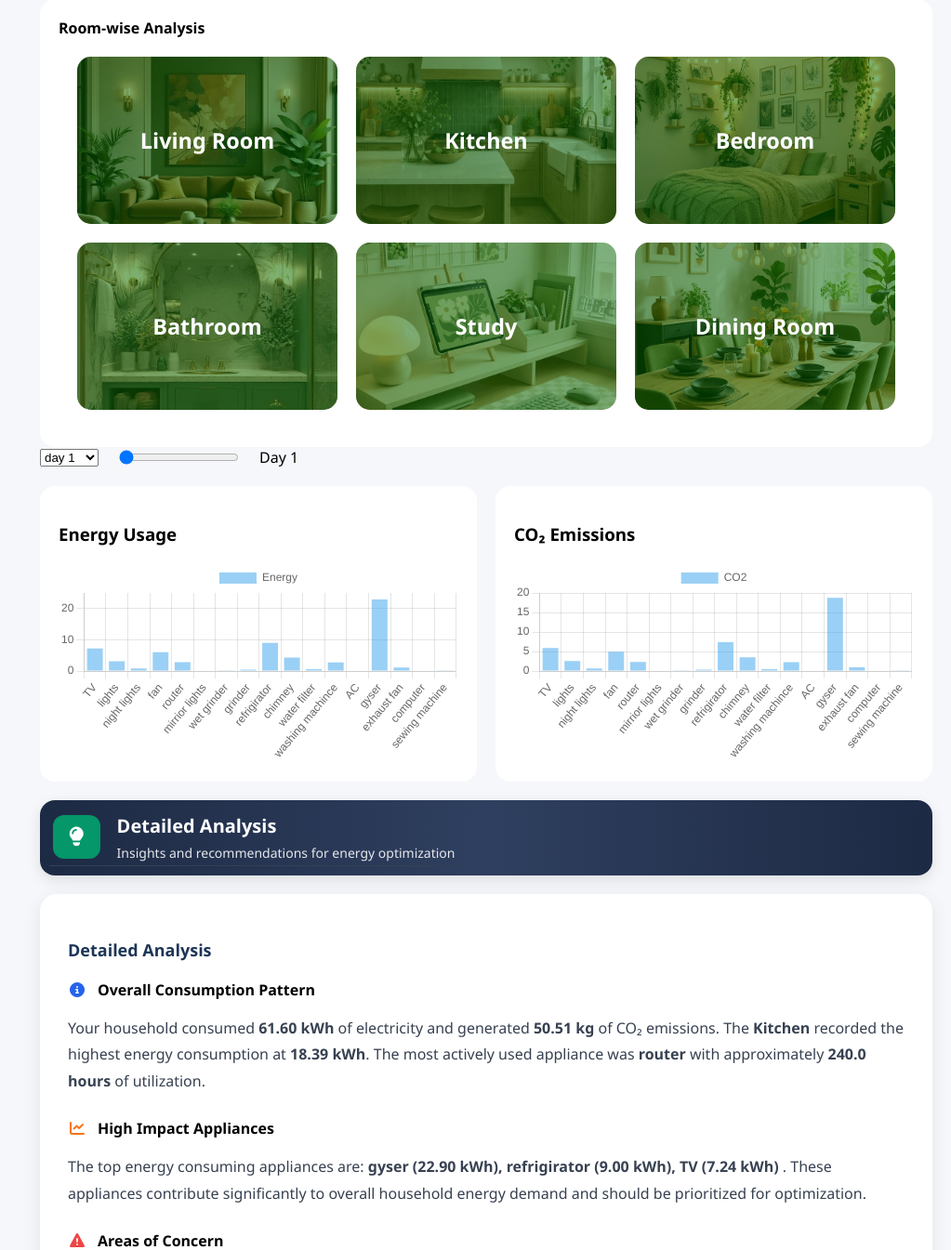
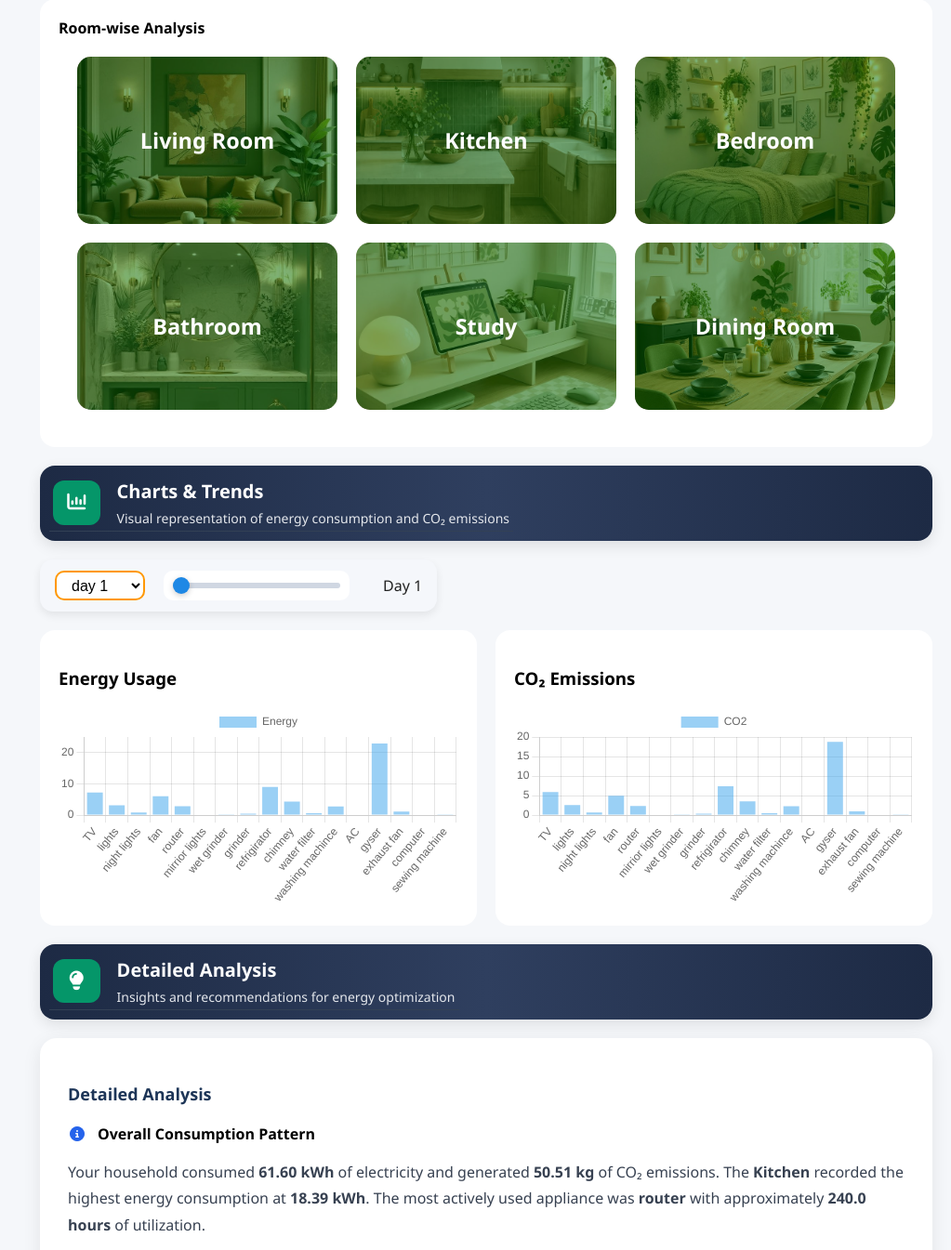
Before and after one commit to ivyflorence685/energy-carbon-app, a Flask app: page / in a window 1280 px wide. Shown: the part 924-2269 px from the top of the page at 93% size, without its empty margins (257-1280 px from the left). Run offline with Flask 3, Linux system fonts and the light colour scheme; some libraries are stand-ins or nearby versions.

Commit message:
added header to charts

```diff
--- a/app/frontend/static/css/index.css
+++ b/app/frontend/static/css/index.css
@@ -187,7 +187,63 @@ a{
     gap: 20px;
     align-items: center;
     margin-bottom: 20px;
+    background:#f5f7fb;
+    padding:12px 16px;
+    border-radius:14px;
+    width:fit-content;
+    box-shadow:0 4px 10px rgba(0,0,0,0.08);
 }
+
+/* Dropdown */
+#daySelector{
+    height:32px;
+    border:2px solid #ff9800;
+    border-radius:10px;
+    padding:0 12px;
+    font-size:16px;
+    background:white;
+    outline:none;
+    cursor:pointer;
+}
+
+/* Slider */
+#daySlider{
+    appearance:none;
+    width:180px;
+    height:32px;
+    margin:0;
+    background:white;
+    border-radius:10px;
+    padding:0 10px;
+    cursor:pointer;
+}
+
+/* Slider Track */
+#daySlider::-webkit-slider-runnable-track{
+    height:6px;
+    background:#d0d7e2;
+    border-radius:10px;
+}
+
+/* Slider Thumb */
+#daySlider::-webkit-slider-thumb{
+    appearance:none;
+    width:18px;
+    height:18px;
+    border-radius:50%;
+    background:#1e88e5;
+    margin-top:-6px;
+    box-shadow:0 2px 6px rgba(0,0,0,0.2);
+}
+
+/* Day Text */
+#sliderValue{
+    margin-left:16px;
+    font-size:16px;
+    font-weight:500;
+    color:#222;
+}
+
 
 /* CHARTS */
 .charts {
--- a/app/frontend/static/js/index.js
+++ b/app/frontend/static/js/index.js
@@ -567,7 +567,7 @@ function renderAlerts(filtered) {
 
     // LOOP ALERTS EVERY 5 SECONDS
 
-    setInterval(showAlerts, 5000);
+    setInterval(showAlerts, 1200000);
 }
 
 
--- a/app/frontend/templates/index.html
+++ b/app/frontend/templates/index.html
@@ -24,8 +24,8 @@
             <a href="#Main">🏠 Overview</a>
             <a href="#Alerts">🚨 Alerts</a>
             <a href="#Rooms">🏠 Rooms</a>
-            <a href="#Charts">📊 Charts</a>
-            <a href="#Analysis">📈 Analysis</a>
+            <a href="#chartsSection">📊 Charts</a>
+            <a href="#detailedAnalysis">📈 Analysis</a>
             <a href="#Data">📋 Data</a>
         </nav>
     </aside>
@@ -135,6 +135,18 @@
   </div>
 </div>
 </section>
+
+         <div id="chartsSection" class="box-header">
+            <div class="container">
+                <div class="flex-wrapper">
+                    <div class="icon-box"><i class="fa-solid fa-chart-column"></i></div>
+                       <div class="header-content">
+                        <h3>Charts & Trends</h3>
+                        <p>Visual representation of energy consumption and CO₂ emissions</p>
+                        </div>
+                </div>
+            </div>
+      </div>
         <!-- FILTER -->
         <section class="filter">
             <select id="daySelector"></select>
@@ -144,6 +156,7 @@
         </section>
 
         <!-- CHARTS -->
+
         <section id="Charts" class="charts">
             <div class="chart-card">
                 <h3>Energy Usage</h3>
@@ -161,7 +174,7 @@
 <!-- DETAILED ANALYSIS -->
 <!-- ========================================= -->
 
-    <div class="box-header">
+    <div id="detailedAnalysis" class="box-header">
             <div class="container">
                 <div class="flex-wrapper">
                     <div class="icon-box"><i class="fa-solid fa-lightbulb"></i></div>
@@ -240,6 +253,17 @@
 
 </section>
         <!-- TABLE -->
+        <div id="Data" class="box-header">
+            <div class="container">
+                <div class="flex-wrapper">
+                    <div class="icon-box"><i class="fa-solid fa-table"></i></div>
+                       <div class="header-content">
+                        <h3>Detailed Consumption Data</h3>
+                        <p>Complete breakdown of energy usage by day, room, and appliance</p>
+                        </div>
+                </div>
+            </div>
+      </div>
 
         <div class="table-container">
 
```
